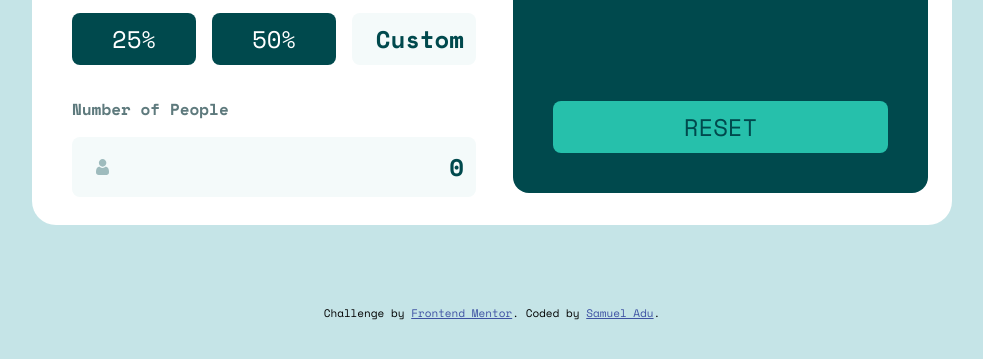
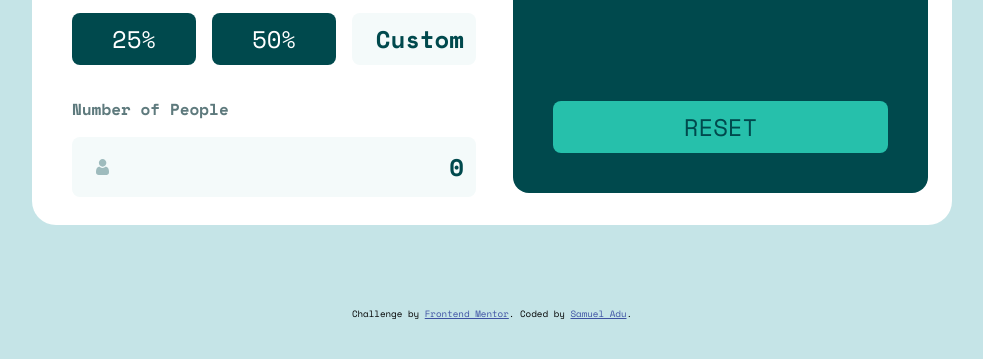
Before and after one commit to samuel-adu/tip-calculator, a plain HTML site: page index.html in a window 1280 px wide. Shown: the part 549-908 px from the top of the page, without its empty margins (148-1131 px from the left). Drawn offline with nearby package versions, Linux system fonts and the light colour scheme.

Commit message:
update attribution

```diff
--- a/index.html
+++ b/index.html
@@ -89,11 +89,13 @@
       </div>
     </main>
 
-    <p class="attribution">
-      Challenge by
-      <a href="https://www.frontendmentor.io?ref=challenge" target="_blank"
-        >Frontend Mentor</a
-      >. Coded by <a href="https://www.samueladu.dev">Samuel Adu</a>.
-    </p>
+    <footer class="attribution">
+      <small>
+        Challenge by
+        <a href="https://www.frontendmentor.io?ref=challenge" target="_blank"
+          >Frontend Mentor</a
+        >. Coded by <a href="https://www.samueladu.dev">Samuel Adu</a>.
+      </small>
+    </footer>
   </body>
 </html>
```
